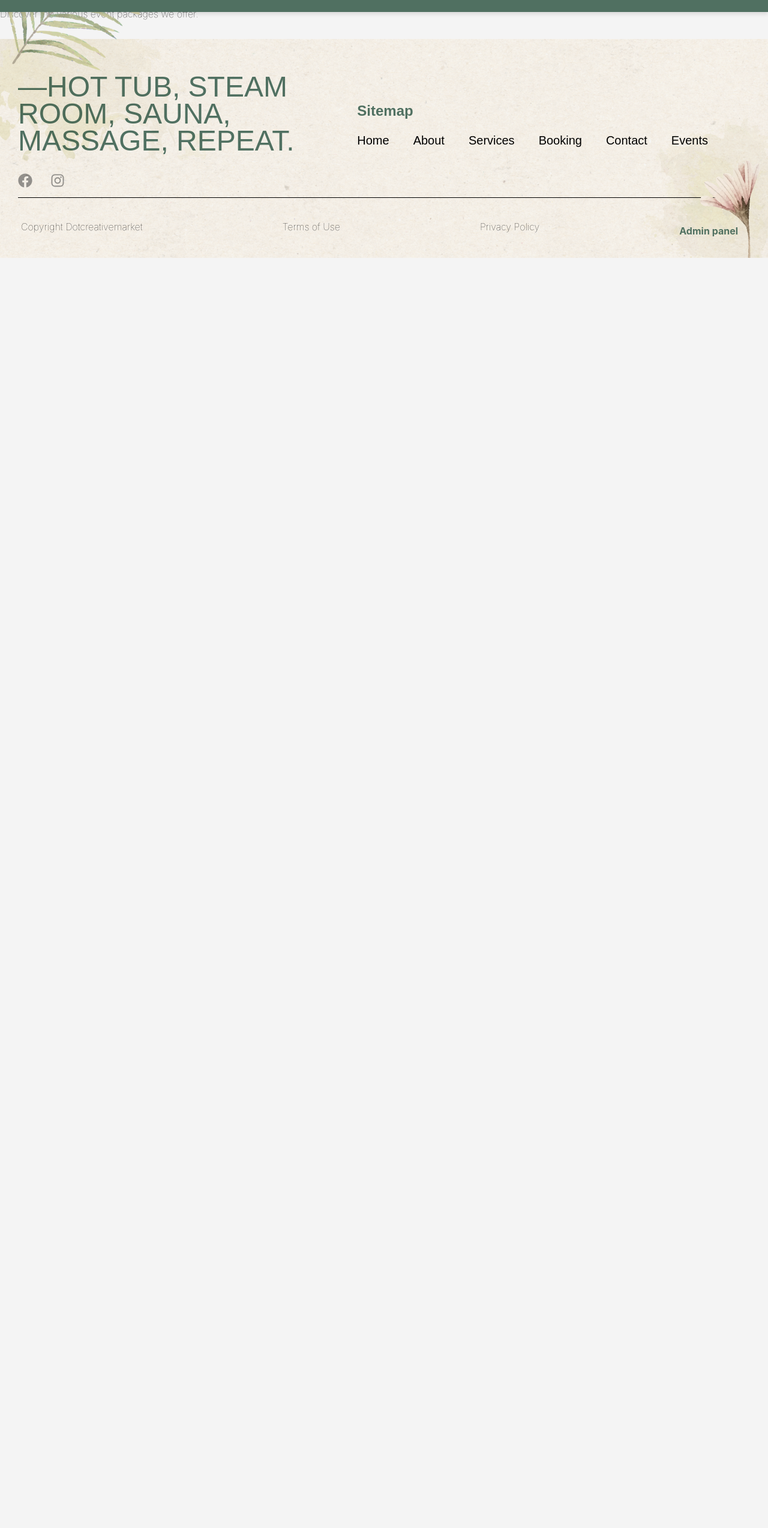
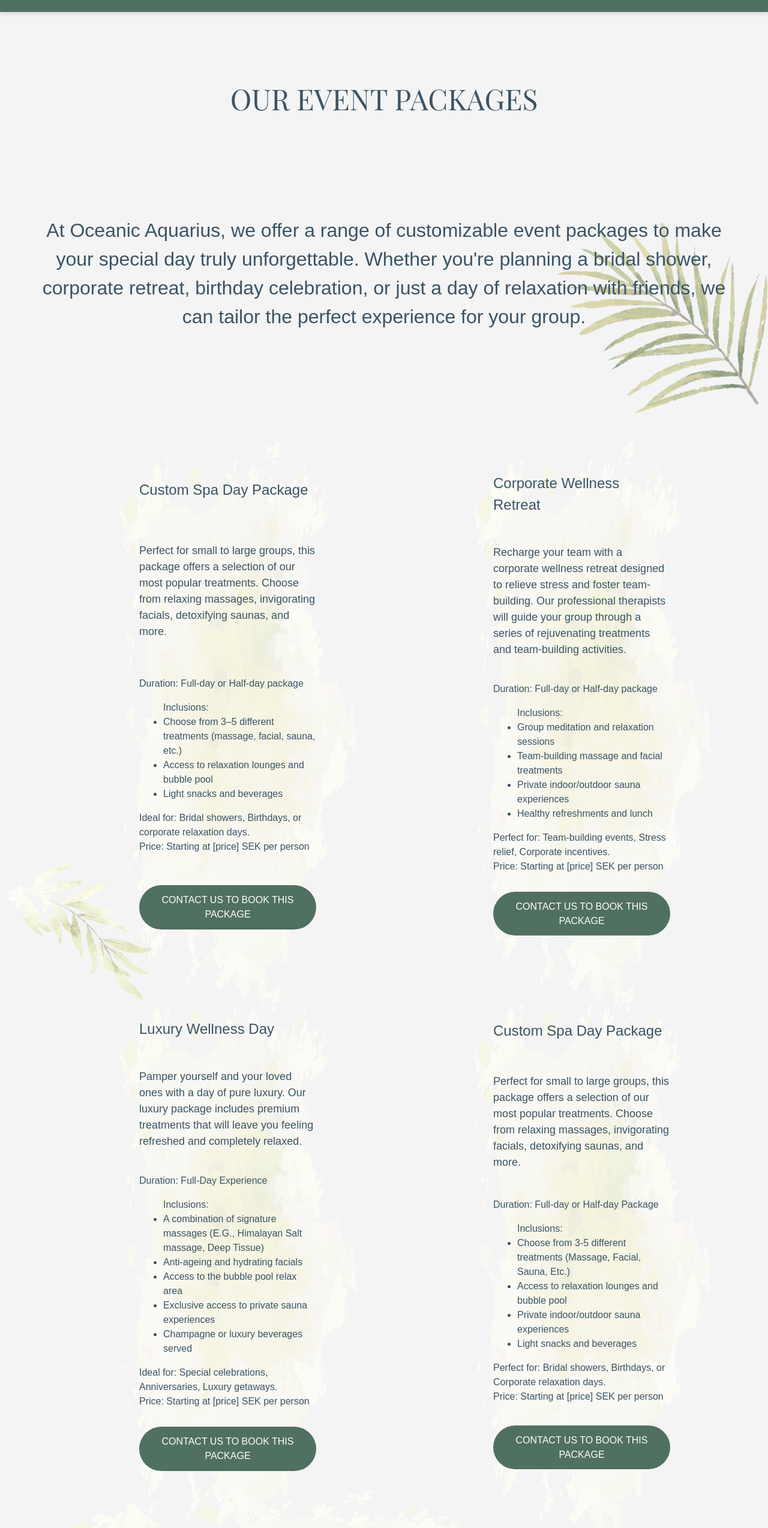
Before and after one commit to EmmaaDy/Examensarbete-SPA, a React (Vite) app in the folder frontend/: page /event/packages in a window 1280 px wide. Shown: the part 80-2628 px from the top of the page at 60% size. Before the commit the page ends 821 px from the top, so only its background shows below. Built offline with nearby package versions, Linux system fonts and the light colour scheme.

Commit message:
Added content and styling  in Event Packages

```diff
--- a/frontend/src/pages/EventPackages.tsx
+++ b/frontend/src/pages/EventPackages.tsx
@@ -1,8 +1,125 @@
+import { Link } from 'react-router-dom';
+import '../styles/EventPackages.css'
+import pattern3 from '../assets/green-pattern3.png'
+import leaf from '../assets/leaf.png';
+import topleaf from '../assets/abt-topleaf.png';
+
 const EventPackages = () => {
     return (
-      <div>
-        <h1>Event Packages</h1>
-        <p>Discover the various event packages we offer.</p>
+      <div className="Event-packages">
+        <section className='event-packages-header'>
+          <h1>our event packages</h1>
+          <p>At Oceanic Aquarius, we offer a range of customizable event packages to make your special day truly unforgettable.
+            Whether you're planning a bridal shower, corporate retreat, birthday celebration, or just a day of relaxation with friends,
+            we can tailor the perfect experience for your group.
+          </p>
+          <img src={leaf} alt="leaf" className='events-packages-leaf' />
+        </section>
+
+        <section className='events-packages-row1'>
+
+          <div className='custom'>
+            <h3>Custom Spa Day Package</h3>
+            <h4 className='description'>Perfect for small to large groups, this package offers a selection of our most popular treatments.
+              Choose from relaxing massages, invigorating facials, detoxifying saunas, and more.
+            </h4>
+            <p>Duration: Full-day or Half-day package
+                <ul>Inclusions:
+                  <li>Choose from 3–5 different treatments (massage, facial, sauna, etc.)</li>
+                  <li>Access to relaxation lounges and bubble pool</li>
+                  <li>Light snacks and beverages</li>
+                </ul>
+                Ideal for: Bridal showers, Birthdays, or corporate relaxation days.
+
+                <div>Price: Starting at [price] SEK per person</div>
+              </p>
+            <Link to="/contact">CONTACT US TO BOOK THIS PACKAGE</Link>
+            <img src={pattern3} alt="bg-pattern" className='events-packages-bg' />
+          </div>
+
+          <div className='corporate'>
+            <h3>Corporate Wellness Retreat</h3>
+            <h4 className='description'>Recharge your team with a corporate wellness retreat designed to relieve stress and foster team-building.
+              Our professional therapists will guide your group through a series of rejuvenating treatments and team-building activities.
+            </h4>
+            <p>Duration: Full-day or Half-day package
+                <ul>Inclusions:
+                  <li>Group meditation and relaxation sessions</li>
+                  <li>Team-building massage and facial treatments</li>
+                  <li>Private indoor/outdoor sauna experiences</li>
+                  <li>Healthy refreshments and lunch</li>
+                </ul>
+                Perfect for: Team-building events, Stress relief, Corporate incentives.
+
+                <div>Price: Starting at [price] SEK per person</div>
+              </p>
+            <Link to="/contact">CONTACT US TO BOOK THIS PACKAGE</Link>
+            <img src={pattern3} alt="bg-pattern" className='events-packages-bg' />
+          </div>
+           <img src={topleaf} alt="leaf" className='event-packages-leaf' />
+        </section>
+
+        <section className='events-packages-row2'>
+          <div className='luxury'>
+            <h3>Luxury Wellness Day</h3>
+            <h4 className='description'>Pamper yourself and your loved ones with a day of pure luxury.
+              Our luxury package includes premium treatments that will leave you feeling refreshed and completely relaxed.</h4>
+            <p>Duration: Full-Day Experience
+                <ul>Inclusions:
+                  <li>A combination of signature massages (E.G., Himalayan Salt massage, Deep Tissue)</li>
+                  <li>Anti-ageing and hydrating facials</li>
+                  <li>Access to the bubble pool  relax area</li>
+                  <li>Exclusive access to private sauna experiences</li>
+                  <li>Champagne or luxury beverages served</li>
+                </ul>
+                Ideal for: Special celebrations, Anniversaries, Luxury getaways.
+
+                <div>Price: Starting at [price] SEK per person</div>
+              </p>
+            <Link to="/contact">CONTACT US TO BOOK THIS PACKAGE</Link>
+            <img src={pattern3} alt="bg-pattern" className='events-packages-bg' />
+          </div>
+
+          <div className='custom-spa-day'>
+            <h3>Custom Spa Day Package</h3>
+            <h4 className='description'>Perfect for small to large groups, this package offers a selection of our most popular treatments.
+              Choose from relaxing massages, invigorating facials, detoxifying saunas, and more.
+            </h4>
+            <p>Duration: Full-day or Half-day Package
+                <ul>Inclusions:
+                  <li>Choose from 3-5 different treatments (Massage, Facial, Sauna, Etc.)</li>
+                  <li>Access to relaxation lounges and bubble pool</li>
+                  <li>Private indoor/outdoor sauna experiences</li>
+                  <li>Light snacks and beverages</li>
+                </ul>
+                Perfect for: Bridal showers, Birthdays, or Corporate relaxation days.
+
+              <div>Price: Starting at [price] SEK per person</div>
+            </p>
+            <Link to="/contact">CONTACT US TO BOOK THIS PACKAGE</Link>
+            <img src={pattern3} alt="bg-pattern" className='events-packages-bg' />
+          </div>
+        </section>
+
+        <section className='events-package-row3'>
+        <div className='customizable'>
+            <h3>Customizable Packages</h3>
+            <h4 className='description'>If you don’t see what you’re looking for, we can create a fully customizable event package just for you.
+              Simply tell us what you need, and we’ll work with you to build the perfect experience based on your group size, preferred treatments,
+              and any special requests.
+            </h4>
+            <p>
+                <ul>
+                  <li>Personalized treatments and services</li>
+                  <li>Group sizes from 4 to 20+ guests</li>
+                  <li>Flexible scheduels to fit your needs</li>
+                </ul>
+                Prices vary based on customization
+            </p>
+            <button>START CUSTOMIZING YOUR EVENT</button>
+            <img src={pattern3} alt="bg-pattern" className='events-packages-bg' />
+          </div>
+        </section>
       </div>
     );
   };
--- /dev/null
+++ b/frontend/src/styles/EventPackages.css
@@ -0,0 +1,110 @@
+.Event-packages {
+    display: flex;
+    flex-direction: column;
+    font-family: Arial, sans-serif;
+    color: #333;
+    max-width: 1440px;
+    height: auto;
+    padding-bottom: 150px;
+    margin: 0 auto;
+}
+
+.event-packages-header h1 {
+    font-size: 3rem;
+    color: #3A5465;
+    text-transform: uppercase;
+    font-family: 'Playfair Display', serif;
+    font-weight: 300;
+    margin-top: 13rem;
+    margin-bottom: 10rem;
+    text-align: center;
+}
+
+.event-packages-header p {
+    display: flex;
+    justify-content: center;
+    text-align: center;
+    color: #3A5465;
+    font-size: 2rem;
+    font-weight: lighter;
+    padding: 0 50px;
+}
+
+.events-packages-leaf {
+    position: absolute;
+    top: 450px;
+    right: 0;
+    width: 350px;
+    transform: scaleX(-1);
+    z-index: -1;
+}
+
+.events-packages-row1, .events-packages-row2 {
+    margin-top: 150px;
+    display: grid;
+    grid-template-columns: 1fr 1fr;
+    margin-left: 100px;
+}
+
+.events-packages-row2 {
+    margin-top: 50px !important;
+}
+
+.events-packages-row3 {
+    display: flex;
+}
+
+.events-packages-bg {
+    position: absolute;
+    top: 0;
+    left: 0;
+    width: 110%;
+    height: 110%;
+    z-index: -1;
+  }
+
+.custom, .corporate, .luxury, .custom-spa-day, .customizable {
+    position: relative;
+    width: 50%;
+    margin-left: 100px;
+    position: relative;
+    padding: 2rem;
+    display: flex;
+    flex-direction: column;
+    justify-content: space-around;
+    color: #3A5465;
+}
+
+.custom h3, .corporate h3, .luxury h3, .custom-spa-day h3 {
+    font-size: x-large;
+    font-weight: normal;
+}
+
+.custom h4, .corporate h4, .luxury h4, .custom-spa-day h4 {
+    font-size: large;
+    font-weight: lighter;
+}
+
+.custom a, .corporate a, .luxury a, .custom-spa-day a {
+    display: inline-block;
+    background-color: #507061;
+    color: white;
+    padding: 0.8rem 1rem;
+    border-radius: 50px;
+    text-decoration: none;
+    font-weight: lighter;
+    font-size: 1rem;
+    text-align: center;
+  }
+
+  .custom a:hover, .corporate a:hover, .luxury a:hover, .custom-spa-day a:hover {
+    background-color: #3e5a48;
+  }
+
+  .event-packages-leaf {
+    position: absolute;
+    top: 190%;
+    left: 10px;
+    max-width: 1100px;
+    z-index: 10;
+  }
```
